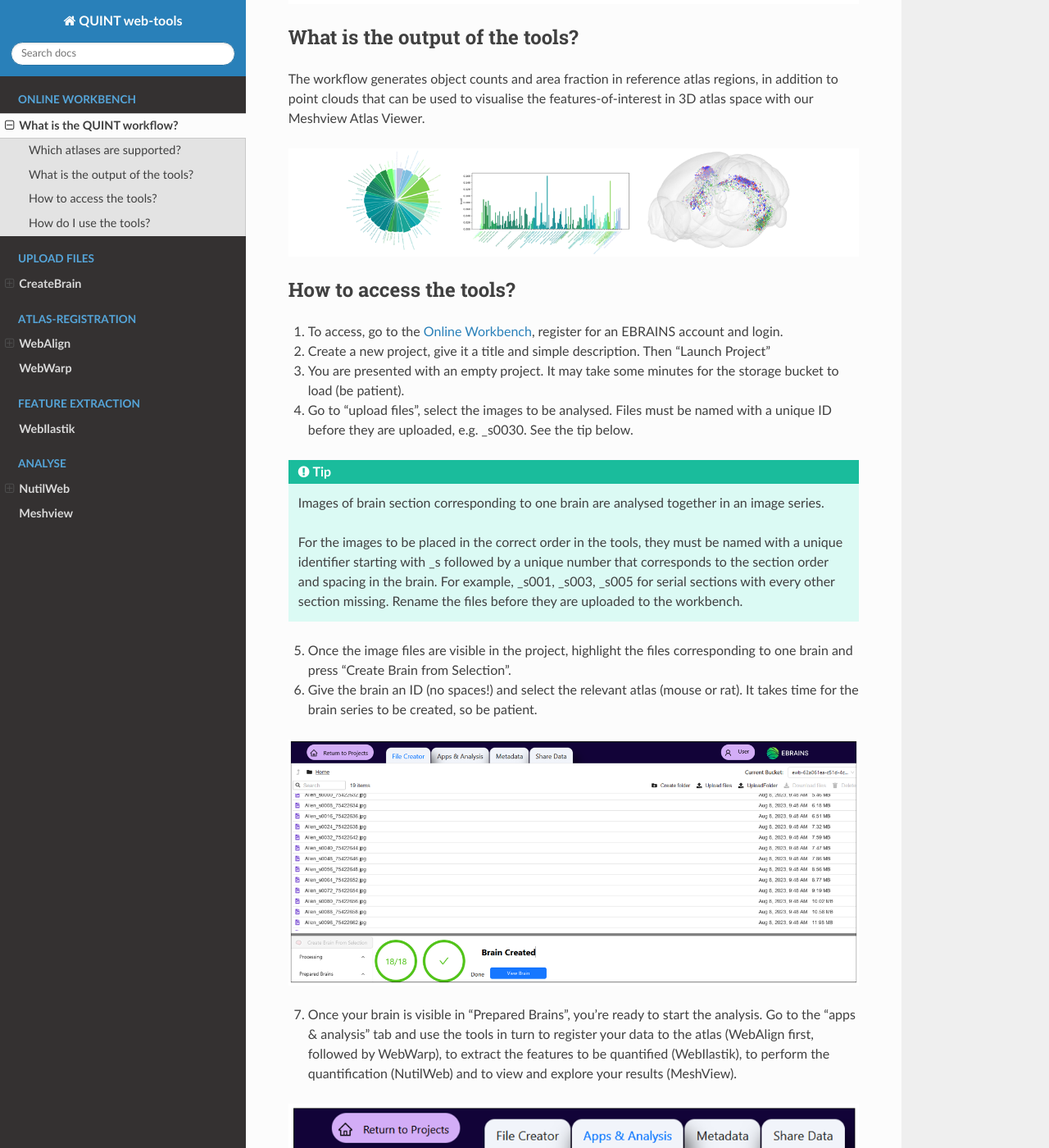
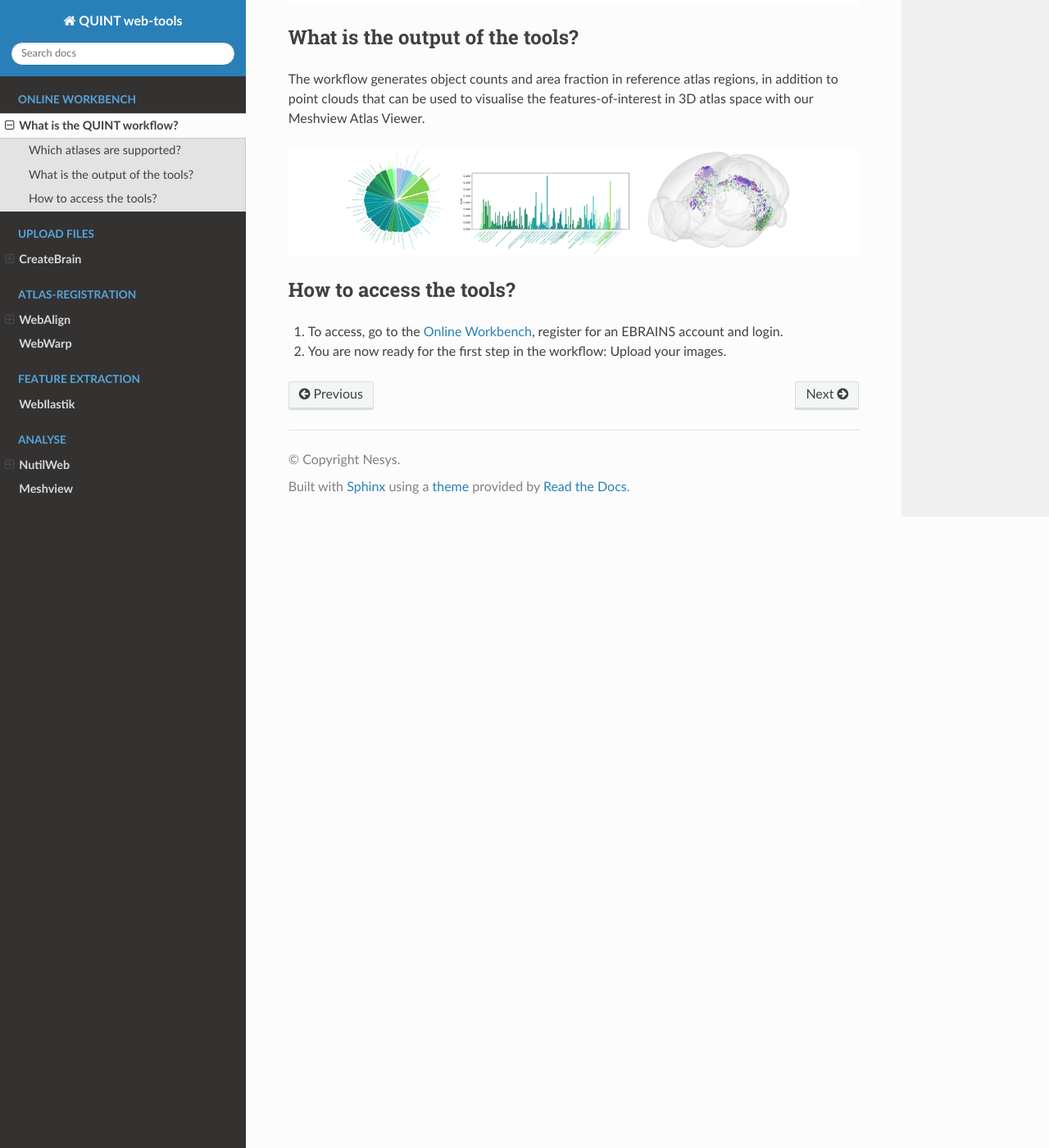
Before and after one commit to Neural-Systems-at-UIO/QUINT_webtools, a Sphinx documentation site: the page built from docs/QUINTintro_new.rst, in a window 1280 px wide and 1400 px high, scrolled down 924 px. Shown: the whole window at 82% size. Built offline with Sphinx 7.4.7 and the Read the Docs theme 2.0.0, drawn with Linux system fonts in a browser that asks for light colours; some of the changed text lies outside the part shown.

Commit message:
Update QUINTintro_new.rst

```diff
--- a/docs/QUINTintro_new.rst
+++ b/docs/QUINTintro_new.rst
@@ -31,25 +31,4 @@ How to access the tools?
 ----------------------------------------
 
 1. To access, go to the `Online Workbench <https://ebrains-workbench.apps.hbp.eu/>`_, register for an EBRAINS account and login.
-2. Create a new project, give it a title and simple description. Then "Launch Project"
-3. You are presented with an empty project. It may take some minutes for the storage bucket to load (be patient).
-4. Go to "upload files", select the images to be analysed. Files must be named with a unique ID before they are uploaded, e.g. _s0030. See the tip below.
-
-.. tip::
-   Images of brain section corresponding to one brain are analysed together in an image series.
-
-   For the images to be placed in the correct order in the tools, they must be named with a unique identifier starting with _s followed by a unique number that corresponds to the section order and spacing in the brain. For example, _s001, _s003, _s005 for serial sections with every other section missing. Rename the files before they are uploaded to the workbench.
-
-5. Once the image files are visible in the project, highlight the files corresponding to one brain and press "Create Brain from Selection".
-6. Give the brain an ID (no spaces!) and select the relevant atlas (mouse or rat). It takes time for the brain series to be created, so be patient.
-
-.. image:: images/CreateBrain.PNG
-
-7. Once your brain is visible in "Prepared Brains", you're ready to start the analysis. Go to the "apps & analysis" tab and use the tools in turn to register your data to the atlas (WebAlign first, followed by WebWarp), to extract the features to be quantified (WebIlastik), to perform the quantification (NutilWeb) and to view and explore your results (MeshView).
-
-.. image:: images/apps.PNG
-
-How do I use the tools?
-------------------------
-
-See the pages for each tool for user instructions.
+2. You are now ready for the first step in the workflow: Upload your images.
```
